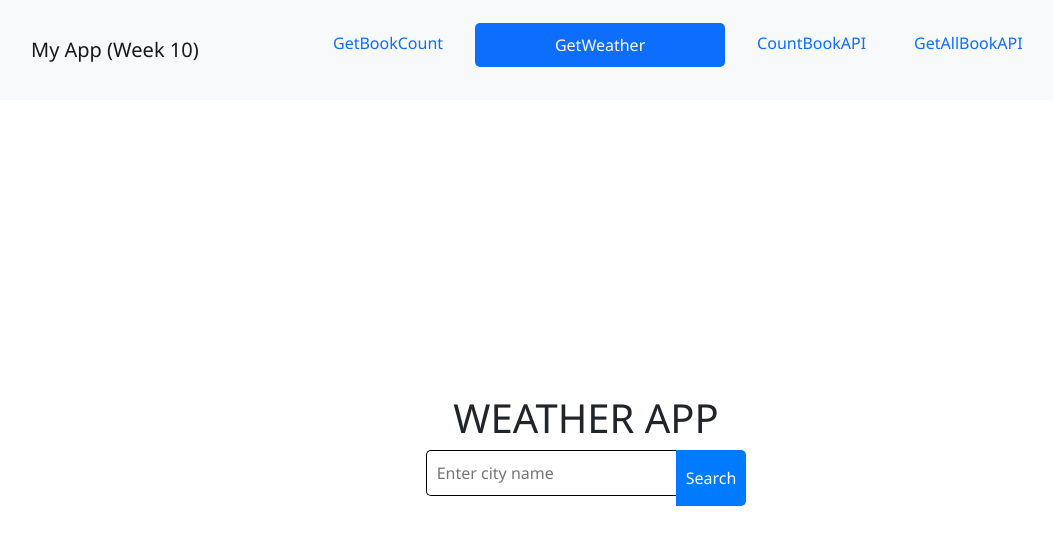
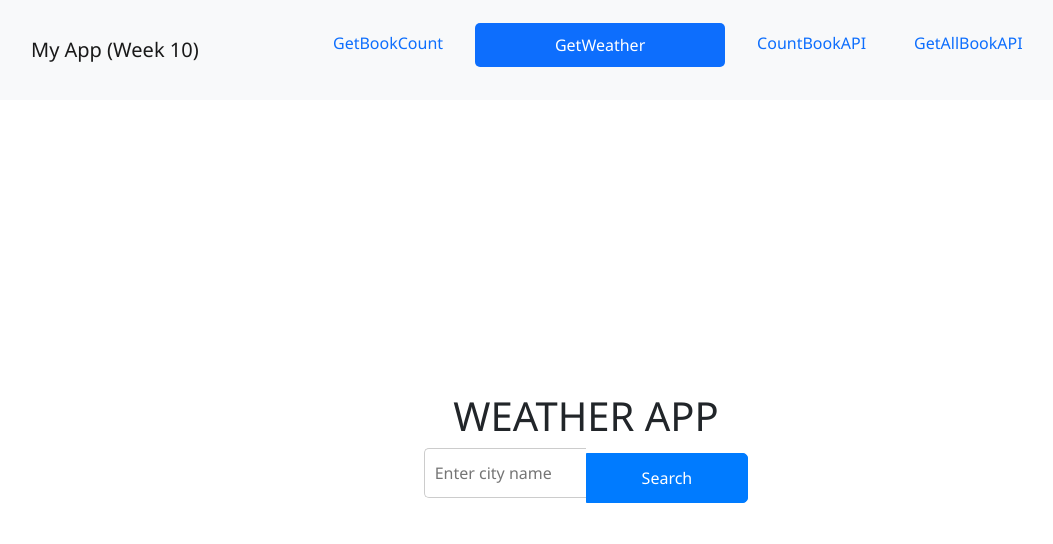
Before and after one commit to abhim1234/FIT5032_Folio, a Vue app in the folder NoMash-Library/: page /WeatherCheck in a window 1280 px wide. Shown: the top 544 px of the page, without its empty margins (54-1107 px from the left). Built offline with nearby package versions, Linux system fonts and the light colour scheme; no server answers.

Commit message:
Adding fix

```diff
--- a/NoMash-Library/src/views/WeatherView.vue
+++ b/NoMash-Library/src/views/WeatherView.vue
@@ -2,16 +2,16 @@
   <div>
     <h1 style="text-align: center;">WEATHER APP</h1>
 
-    <div style="display: flex; justify-content: center; margin-bottom: 20px; max-width: 400px; margin: 0 auto;">
+    <div class="input-container">
       <input
         type="text"
         v-model="city"
         placeholder="Enter city name"
-        style="padding: 10px; font-size: 16px; flex: 1; border: 1px solid #000; border-right: none; border-radius: 5px 0 0 5px; box-sizing: border-box;"
+        class="input-field"
       />
       <button
         @click="searchByCity"
-        style="padding: 10px; font-size: 16px; flex: 1; background-color: #007BFF; color: white; border: none; border-radius: 0 5px 5px 0; cursor: pointer; box-sizing: border-box;"
+        class="search-button"
       >
         Search
       </button>
@@ -82,3 +82,42 @@ export default {
   },
 };
 </script>
+
+<style scoped>
+.input-container {
+  display: flex;
+  justify-content: center;
+  align-items: center;
+  max-width: 400px;
+  margin: 0 auto;
+}
+
+.input-field, .search-button {
+  padding: 10px;
+  font-size: 16px;
+  height: 50px; /* Same height for both input and button */
+  box-sizing: border-box;
+}
+
+.input-field {
+  flex: 1;
+  border: 1px solid #ccc;
+  border-right: none;
+  border-radius: 5px 0 0 5px;
+  width: 100%;
+}
+
+.search-button {
+  flex: 1;
+  background-color: #007BFF;
+  color: white;
+  border: 1px solid #007BFF;
+  border-radius: 0 5px 5px 0;
+  cursor: pointer;
+  width: 100%;
+}
+
+.search-button:hover {
+  background-color: #0056b3;
+}
+</style>
```
